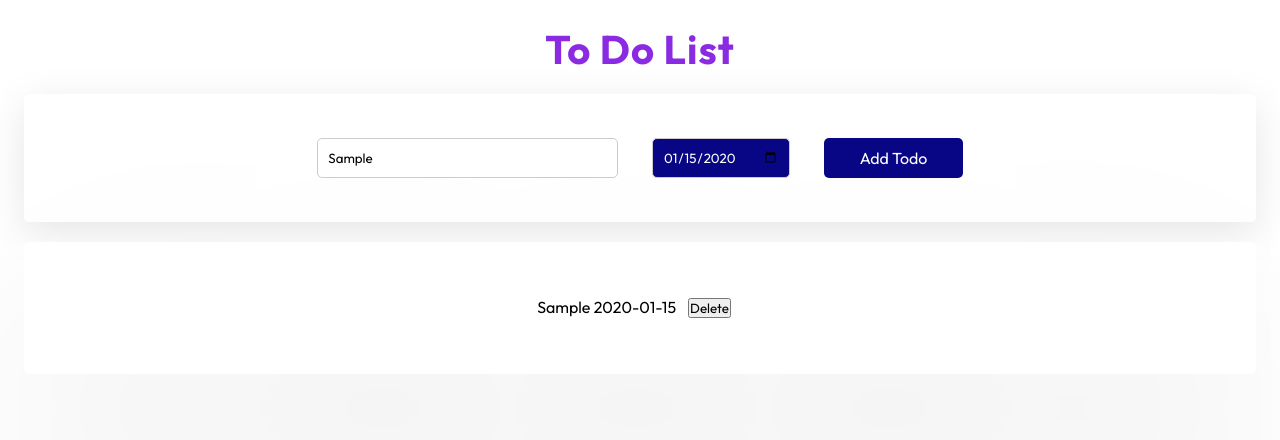
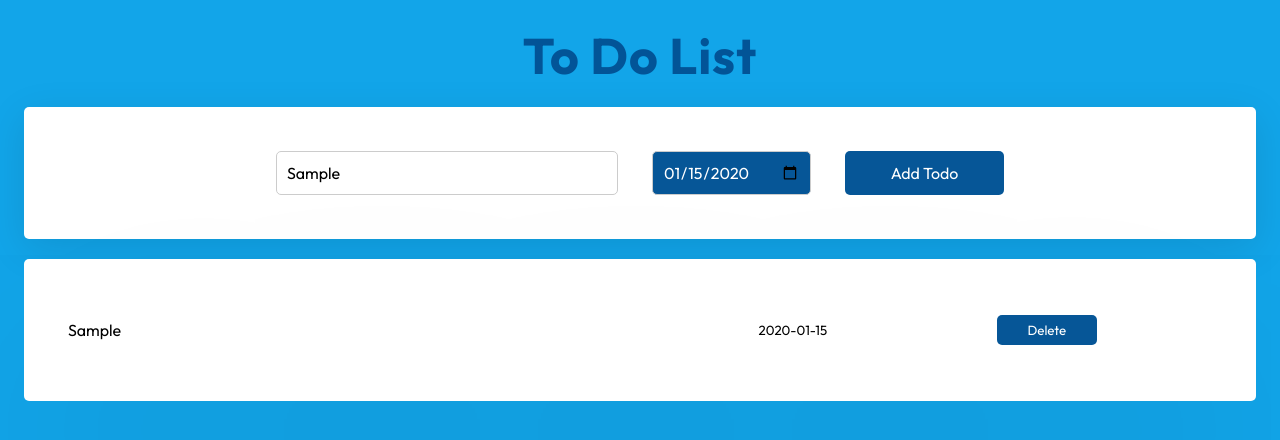
Before and after one commit to ishani-1255/To-Do-List, a plain HTML site: page index.html in a window 1280 px wide. Both pictures are taken after typing "Sample", "2020-01-15" into the empty fields and a click on the button "Add Todo". Drawn offline with Linux system fonts and the light colour scheme.

Commit message:
Add Styles

```diff
--- a/scripts.js
+++ b/scripts.js
@@ -50,18 +50,38 @@
      document.getElementById('todo-list').innerHTML='';
      todos.forEach(function(todo){
          const element= document.createElement('div');
-         element.innerText= todo.title + ' ' + todo.dueDate;
+         element.innerText= todo.title;
+         element.style.display="grid";
+         element.style.gridTemplateColumns="6fr 2fr 4fr";
+         element.style.justifyContent='center';
+         element.style.alignItems='center';
+
+         element.style.gap='2px';
+         const date= document.createElement('button');
+         date.innerText= todo.dueDate;
+         element.appendChild(date);
          const deleteButton= document.createElement('button');
          deleteButton.innerText = 'Delete';
-         deleteButton.style= 'margin-left:140px';
-         deleteButton.style.backgroundColor="blue";
-         deleteButton.style.borderStyle='none';
          deleteButton.style='cursor:pointer';
-         deleteButton.style.color='black';
+         deleteButton.style.color='white';
          deleteButton.onclick=deleteTodo;
          deleteButton.id=todo.id;
          element.appendChild(deleteButton);
          const todoList = document.getElementById('todo-list');
          todoList.appendChild(element);
+         deleteButton.style.backgroundColor='rgba(2, 83, 149, 0.979)';
+         deleteButton.style.marginLeft='140px';
+         deleteButton.style.borderStyle='none';
+         deleteButton.style.borderRadius='5px';
+         deleteButton.style.width="100px";
+         deleteButton.style.height="30px";
+         date.style.marginLeft='140px';
+         date.style.borderStyle='none';
+         date.style.width="100px";
+         date.style.height="30px";
+         date.style.backgroundColor='white';
+
+
+
      });
  }
--- a/style.css
+++ b/style.css
@@ -1,25 +1,25 @@
 @import url('https://fonts.googleapis.com/css2?family=Outfit:wght@400;700&display=swap');
 
 *{
-    margin : 12;
+    margin :12px;
     padding:0;
 
     font-family: 'Outfit', sans-serif;
 }
 
 body{
-    background: white;
+    background: rgba(11, 163, 233, 0.97);
     display:inline;
     justify-content:center;
     align-items:center;
 
 }
 .title{
-    font-size:40px;
+    font-size:50px;
     font-weight :600px;
-    color:blueviolet;
+    color:rgba(2, 83, 149, 0.979);
     letter-spacing: 1px;
-    margin:30px,0;
+    margin:25px,0;
     width:auto;
     display:flex;
     justify-content:center;
@@ -49,7 +49,7 @@ body{
 .add{
     border:none;
     border-radius:5px;
-    background-color:rgb(8,6,133);
+    background-color:rgba(2, 83, 149, 0.979);;
     outline:none;
     font-size:16px;
     color:#fff;
@@ -59,17 +59,17 @@ body{
     padding: 10px;
     border-radius:5px;
     border:1px solid #ccc;
-    font: size 16px;
+    font-size : 16px;
     outline:none;
     color:#fff;
-    background-color:rgb(8,6,133);
+    background-color:rgba(2, 83, 149, 0.979);
     cursor:pointer;
 }
 .entered-list{
     padding: 10px;
     border-radius:5px;
     border:1px solid #ccc;
-    font: size 16px;
+    font-size :16px;
     outline:none;
 
 }
```
